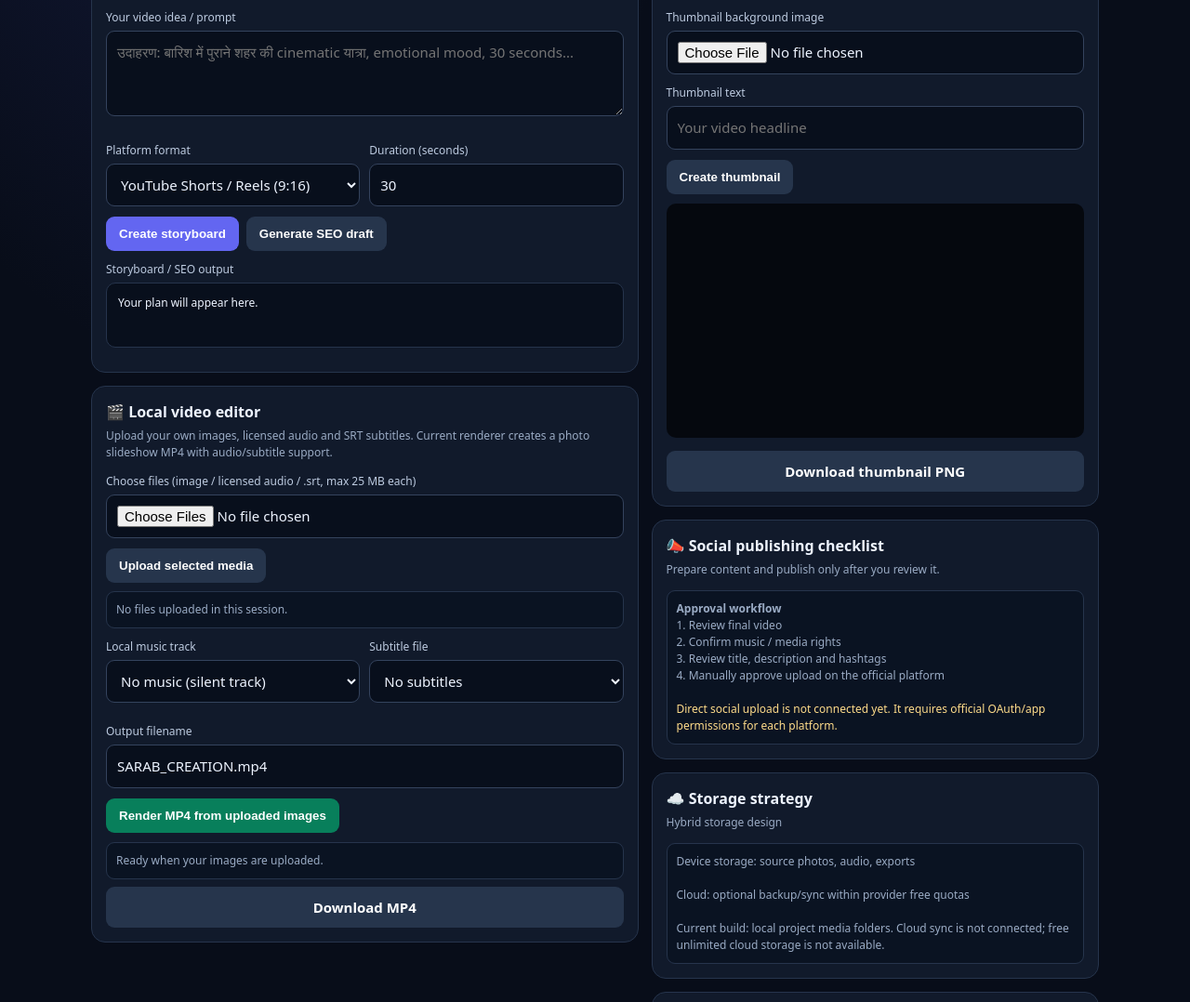
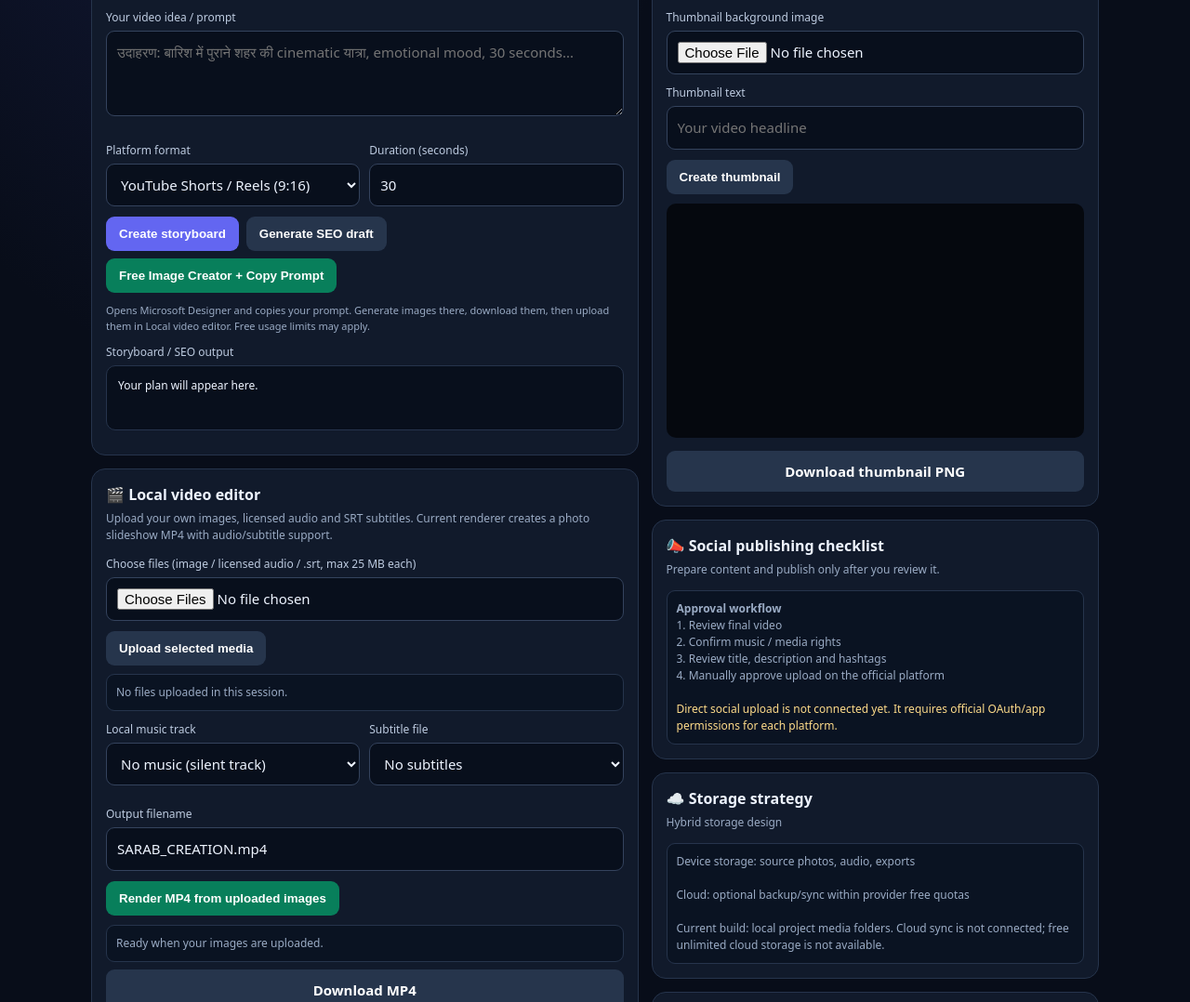
Before and after one commit to MNCRSTUDIO/sarab-ai-studio, a plain HTML site: page web/index.html in a window 1280 px wide. Shown: the part 682-1760 px from the top of the page at 93% size. Drawn offline with Linux system fonts and the light colour scheme; no server answers.

Commit message:
Add free image creator prompt handoff

```diff
--- a/web/index.html
+++ b/web/index.html
@@ -10,7 +10,7 @@
 <section class="stats"><div class="stat"><b id="apiStat">—</b><span>API status</span></div><div class="stat"><b id="ffStat">—</b><span>FFmpeg</span></div><div class="stat"><b id="imageStat">—</b><span>Local images</span></div><div class="stat"><b>Free-first</b><span>No paid API required by default</span></div></section>
 <section class="card"><h3>🔐 Private access</h3><p class="desc">Paste the access token from your private Termux project. It stays in this browser tab session.</p><div class="row"><input id="token" type="password" autocomplete="off" placeholder="SARAB access token"><button class="btn alt" id="connectBtn">Connect & refresh</button></div><p class="small">Never share this token or add it to GitHub.</p></section>
 <div class="grid"><section>
-<div class="card"><h3>✍️ Multilingual AI storyboard</h3><p class="desc">Write in Hindi, English or another language. The local rule-based planner structures your idea; this is not an image-generation model.</p><div class="field"><label for="prompt">Your video idea / prompt</label><textarea id="prompt" placeholder="उदाहरण: बारिश में पुराने शहर की cinematic यात्रा, emotional mood, 30 seconds..."></textarea></div><div class="row"><div class="field"><label>Platform format</label><select id="platform"><option value="youtube_shorts">YouTube Shorts / Reels (9:16)</option><option value="youtube">YouTube landscape (16:9)</option><option value="instagram">Instagram Reels (9:16)</option><option value="facebook">Facebook (16:9)</option></select></div><div class="field"><label>Duration (seconds)</label><input id="duration" type="number" min="5" max="600" value="30"></div></div><div class="actions"><button class="btn" id="planBtn">Create storyboard</button><button class="btn alt" id="seoBtn">Generate SEO draft</button></div><div class="field"><label>Storyboard / SEO output</label><div id="planOut" class="output">Your plan will appear here.</div></div></div>
+<div class="card"><h3>✍️ Multilingual AI storyboard</h3><p class="desc">Write in Hindi, English or another language. The local rule-based planner structures your idea; this is not an image-generation model.</p><div class="field"><label for="prompt">Your video idea / prompt</label><textarea id="prompt" placeholder="उदाहरण: बारिश में पुराने शहर की cinematic यात्रा, emotional mood, 30 seconds..."></textarea></div><div class="row"><div class="field"><label>Platform format</label><select id="platform"><option value="youtube_shorts">YouTube Shorts / Reels (9:16)</option><option value="youtube">YouTube landscape (16:9)</option><option value="instagram">Instagram Reels (9:16)</option><option value="facebook">Facebook (16:9)</option></select></div><div class="field"><label>Duration (seconds)</label><input id="duration" type="number" min="5" max="600" value="30"></div></div><div class="actions"><button class="btn" id="planBtn">Create storyboard</button><button class="btn alt" id="seoBtn">Generate SEO draft</button><button class="btn green" id="freeImageBtn" type="button">Free Image Creator + Copy Prompt</button></div><p class="small">Opens Microsoft Designer and copies your prompt. Generate images there, download them, then upload them in Local video editor. Free usage limits may apply.</p><div class="field"><label>Storyboard / SEO output</label><div id="planOut" class="output">Your plan will appear here.</div></div></div>
 <div class="card"><h3>🎬 Local video editor</h3><p class="desc">Upload your own images, licensed audio and SRT subtitles. Current renderer creates a photo slideshow MP4 with audio/subtitle support.</p><div class="field"><label>Choose files (image / licensed audio / .srt, max 25 MB each)</label><input id="files" type="file" multiple accept="image/jpeg,image/png,image/webp,audio/mpeg,audio/wav,audio/mp4,audio/aac,.ogg,.flac,.srt"></div><button class="btn alt" id="uploadBtn">Upload selected media</button><div id="uploadStatus" class="status" style="margin-top:9px">No files uploaded in this session.</div><div class="row"><div class="field"><label>Local music track</label><select id="music"><option value="">No music (silent track)</option></select></div><div class="field"><label>Subtitle file</label><select id="subtitle"><option value="">No subtitles</option></select></div></div><div class="field"><label>Output filename</label><input id="outname" value="SARAB_CREATION.mp4"></div><button class="btn green" id="renderBtn">Render MP4 from uploaded images</button><div id="renderStatus" class="status" style="margin-top:10px">Ready when your images are uploaded.</div><video id="preview" controls class="hidden"></video><a id="download" class="btn alt hidden" style="display:block;text-align:center;text-decoration:none;margin-top:8px">Download MP4</a></div>
 </section><aside>
 <div class="card"><h3>🖼️ Thumbnail studio</h3><p class="desc">Create a simple title thumbnail locally in your browser from a selected image. Nothing is uploaded by this tool.</p><div class="field"><label>Thumbnail background image</label><input id="thumbFile" type="file" accept="image/*"></div><div class="field"><label>Thumbnail text</label><input id="thumbText" maxlength="70" placeholder="Your video headline"></div><button class="btn alt" id="thumbBtn">Create thumbnail</button><canvas id="thumbCanvas" width="1280" height="720" style="margin-top:10px"></canvas><a id="thumbDownload" class="btn alt hidden" style="display:block;text-align:center;text-decoration:none;margin-top:8px">Download thumbnail PNG</a></div>
@@ -23,6 +23,7 @@ const $=id=>document.getElementById(id);let videoUrl='';function headers(extra={
 async function refresh(){try{const d=await api('/api/v1/status');$('connection').textContent='Connected · '+d.status;$('apiStat').textContent=d.status.toUpperCase();$('ffStat').textContent=d.ffmpeg?'READY':'MISSING';$('imageStat').textContent=(d.video_engine?.images??0)+' images';const m=await api('/api/v1/media');const music=m.items.filter(x=>x.category==='audio'),subs=m.items.filter(x=>x.category==='subtitle');$('music').innerHTML='<option value="">No music (silent track)</option>'+music.map(x=>`<option value="${esc(x.name)}">${esc(x.name)}</option>`).join('');$('subtitle').innerHTML='<option value="">No subtitles</option>'+subs.map(x=>`<option value="${esc(x.name)}">${esc(x.name)}</option>`).join('');}catch(e){$('connection').textContent='Not connected · '+e.message;$('apiStat').textContent='AUTH NEEDED'}}function esc(s){return String(s).replace(/[&<>"']/g,c=>({'&':'&amp;','<':'&lt;','>':'&gt;','"':'&quot;',"'":'&#39;'}[c]))}
 $('connectBtn').onclick=refresh;$('planBtn').onclick=async()=>{try{const p=$('prompt').value.trim();if(!p)throw Error('Enter your idea first.');const d=await api('/api/v1/ai/plan',{method:'POST',headers:{'Content-Type':'application/json'},body:JSON.stringify({prompt:p,platform:$('platform').value,duration:+$('duration').value})});show('planOut',JSON.stringify(d,null,2));}catch(e){show('planOut','Error: '+e.message)}};
 $('seoBtn').onclick=async()=>{try{const topic=$('prompt').value.trim();if(!topic)throw Error('Enter a topic first.');const d=await api('/api/v1/ai/metadata',{method:'POST',headers:{'Content-Type':'application/json'},body:JSON.stringify({topic})});show('planOut',JSON.stringify(d,null,2));}catch(e){show('planOut','Error: '+e.message)}};
+$('freeImageBtn').onclick=async()=>{const p=$('prompt').value.trim();if(!p){show('planOut','Enter your idea first.');return;}window.open('https://designer.microsoft.com/','_blank','noopener');try{await navigator.clipboard.writeText(p);show('planOut','Prompt copied. Paste it into Microsoft Designer, generate and download images, then upload them below to render your MP4.');}catch(e){show('planOut','Designer opened. Clipboard unavailable; copy your prompt manually from the text box.');}};
 $('uploadBtn').onclick=async()=>{try{const fs=$('files').files;if(!fs.length)throw Error('Choose files first.');const form=new FormData();for(const f of fs)form.append('files',f,f.name);const d=await api('/api/v1/media/upload',{method:'POST',body:form});show('uploadStatus','Uploaded: '+(d.uploaded||[]).map(x=>x.name).join(', '));await refresh()}catch(e){show('uploadStatus','Upload failed: '+e.message)}};
 $('renderBtn').onclick=async()=>{let job;try{const p=$('prompt').value.trim();const d=await api('/api/v1/video/edit',{method:'POST',headers:{'Content-Type':'application/json'},body:JSON.stringify({prompt:p,music_name:$('music').value,subtitle_name:$('subtitle').value,out_name:$('outname').value,duration:+$('duration').value,format:$('platform').value==='youtube'?'16:9':'9:16'})});job=d.job_id;if(!job)throw Error('No job ID returned');show('renderStatus','Job queued: '+job);$('renderBtn').disabled=true;for(let i=0;i<900;i++){await new Promise(r=>setTimeout(r,1500));const j=await api('/api/v1/video/jobs/'+encodeURIComponent(job));show('renderStatus',j.state+' · '+(j.progress||0)+'%');if(j.state==='failed')throw Error(j.error||'Render failed');if(j.state==='completed'){const blob=await fetch(j.output,{headers:headers()}).then(r=>{if(!r.ok)throw Error('Download failed');return r.blob()});if(videoUrl)URL.revokeObjectURL(videoUrl);videoUrl=URL.createObjectURL(blob);$('preview').src=videoUrl;$('preview').classList.remove('hidden');$('download').href=videoUrl;$('download').download=j.file_name||'SARAB_VIDEO.mp4';$('download').classList.remove('hidden');show('renderStatus','Completed: '+j.file_name);return}}throw Error('Render timed out; check job status.')}catch(e){show('renderStatus','Error: '+e.message)}finally{$('renderBtn').disabled=false}};
 $('thumbBtn').onclick=()=>{const f=$('thumbFile').files[0];if(!f){alert('Choose an image first.');return}const img=new Image(),url=URL.createObjectURL(f);img.onload=()=>{const c=$('thumbCanvas'),x=c.getContext('2d'),w=1280,h=720,scale=Math.max(w/img.width,h/img.height);x.drawImage(img,(w-img.width*scale)/2,(h-img.height*scale)/2,img.width*scale,img.height*scale);x.fillStyle='rgba(0,0,0,.48)';x.fillRect(0,430,w,290);x.font='bold 64px system-ui';x.textAlign='center';x.textBaseline='middle';x.lineWidth=7;x.strokeStyle='#000';const words=($('thumbText').value||'SARAB AI STUDIO').slice(0,70);x.strokeText(words,w/2,565,1120);x.fillStyle='#fff';x.fillText(words,w/2,565,1120);URL.revokeObjectURL(url);c.toBlob(b=>{$('thumbDownload').href=URL.createObjectURL(b);$('thumbDownload').download='SARAB-THUMBNAIL.png';$('thumbDownload').classList.remove('hidden')},'image/png')};img.src=url};
```
